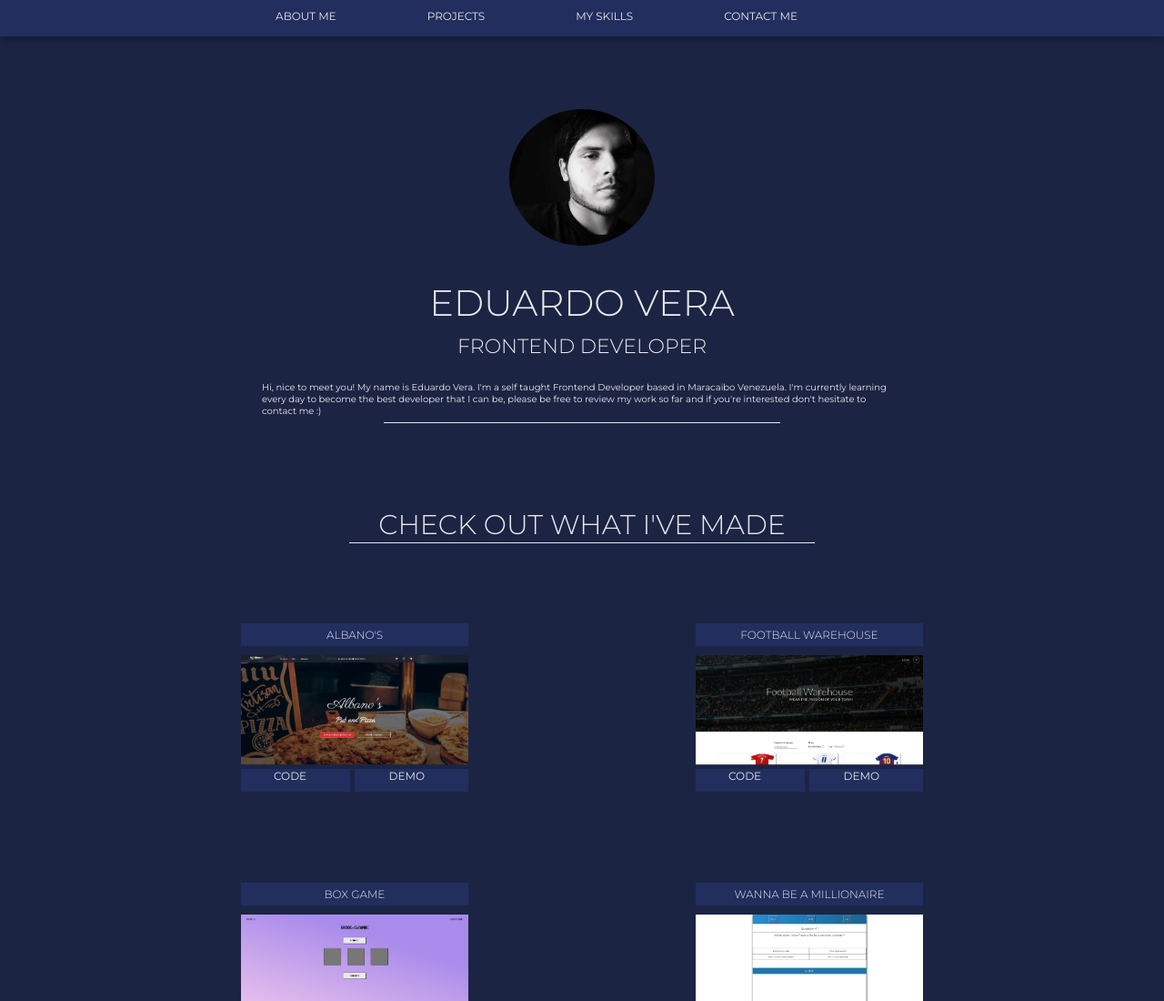
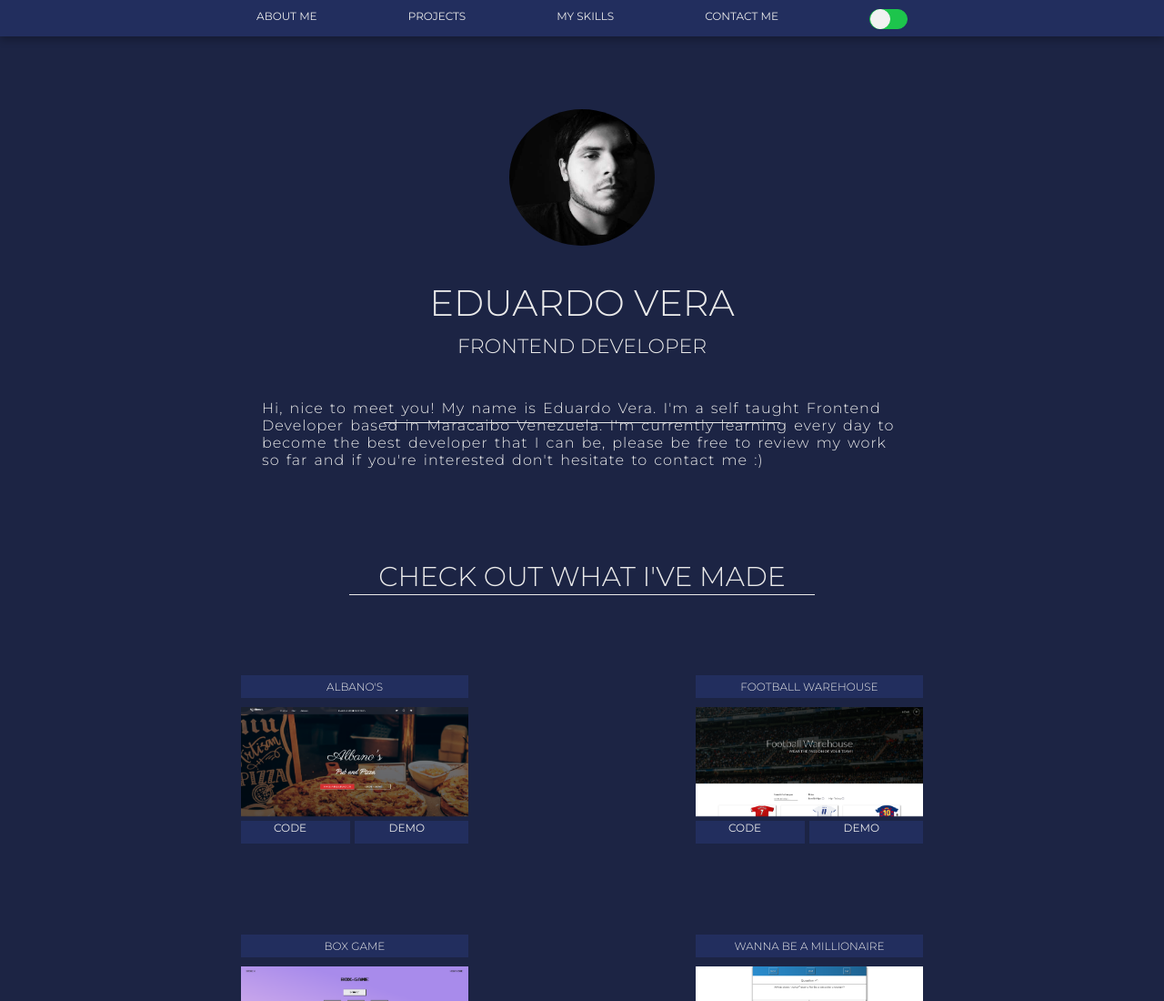
Before and after one commit to ewa1do/my-portfolio, a website: page index.html in a window 1280 px wide. Shown: the top 1100 px of the page at 91% size. Drawn offline with nearby package versions, Linux system fonts and the light colour scheme.

Commit message:
making the switch language button

```diff
--- a/css/styles.css
+++ b/css/styles.css
@@ -34,6 +34,7 @@
 
 html {
     font-size: 62.5%;
+    scroll-behavior: smooth;
 }
 
 body {
@@ -70,6 +71,31 @@ body {
 
 section {
     padding: 4rem 0;
+}
+
+
+.switch {
+    padding: 1rem 2rem;
+    border: 1px solid var(--alternative);
+    border-radius: 20px;
+    position: relative;
+    background-color: var(--alternative);
+}
+
+.circle {
+    padding: 1rem;
+    border: 1px solid var(--complement-2);
+    border-radius: 50%;
+    position: absolute;
+    top: -3%;
+    left: -1%;
+    background-color: var(--complement-2);
+    cursor: pointer;
+    transition: all .6s ease;
+}
+
+.animation-switch {
+    transform: translateX(100%);
 }
 
 
@@ -124,6 +150,14 @@ section {
 .about-me {
     width: 55%;
     padding: 2rem 0;
+}
+
+.about-me p {
+    font-size: 1.6rem;
+    font-weight: 300;
+    margin-top: 2rem;
+    word-spacing: 2px;
+    letter-spacing: 1px;
 }
 
 /* =========================================== */
@@ -250,6 +284,7 @@ section {
     left: 8%;
     animation-duration: 1s;
     animation-name: slideIn;
+    animation-iteration-count: 1;
     text-transform: uppercase;
     text-shadow: 0px 5px 10px var(--main-color-black);
     font-size: 1.4rem;
--- a/js/index.js
+++ b/js/index.js
@@ -8,6 +8,12 @@ const infoContainer = document.querySelector('.personal-info');
 const skills = document.querySelector('.skills');
 const projectDesc = document.querySelectorAll('.test');
 const projects = document.querySelector('.projects');
+const contact = document.querySelector('#contact');
+
+const switchDiv = document.querySelector('.switch');
+const circle = document.querySelector('.circle');
+
+console.log(circle);
 
 // creating the text for the skills
 Array.from(skills.children).forEach(div => {
@@ -37,7 +43,16 @@ class UI {
         }
     }
 
+    static switchButtonAnimation () {
+        circle.addEventListener('click', function () {
+            circle.classList.toggle('animation-switch');
+        });
+    }
+
+
 }
 
 
+
+document.addEventListener('DOMContentLoaded', UI.switchButtonAnimation);
 projects.addEventListener('mouseover', e => UI.toggleProjectDescription(e));
```
